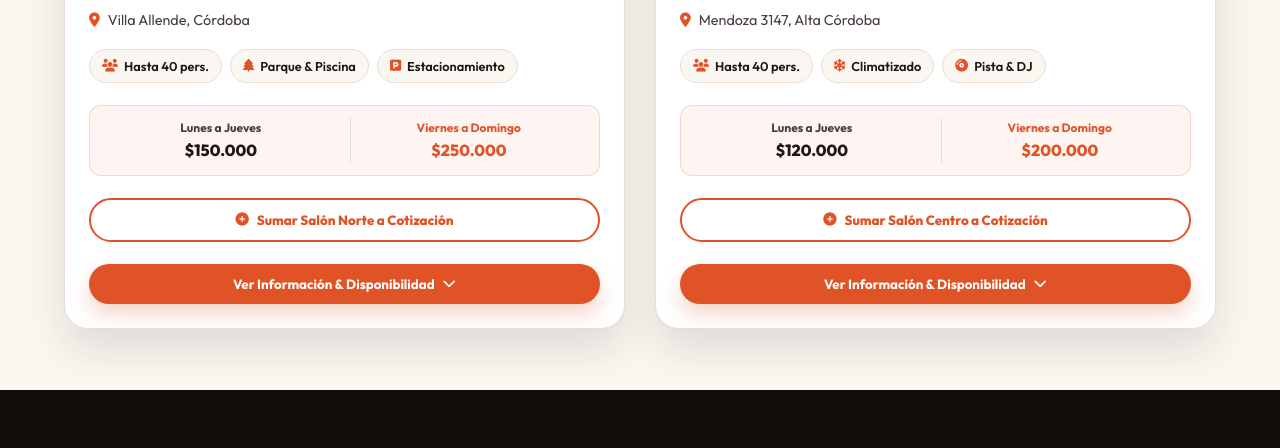
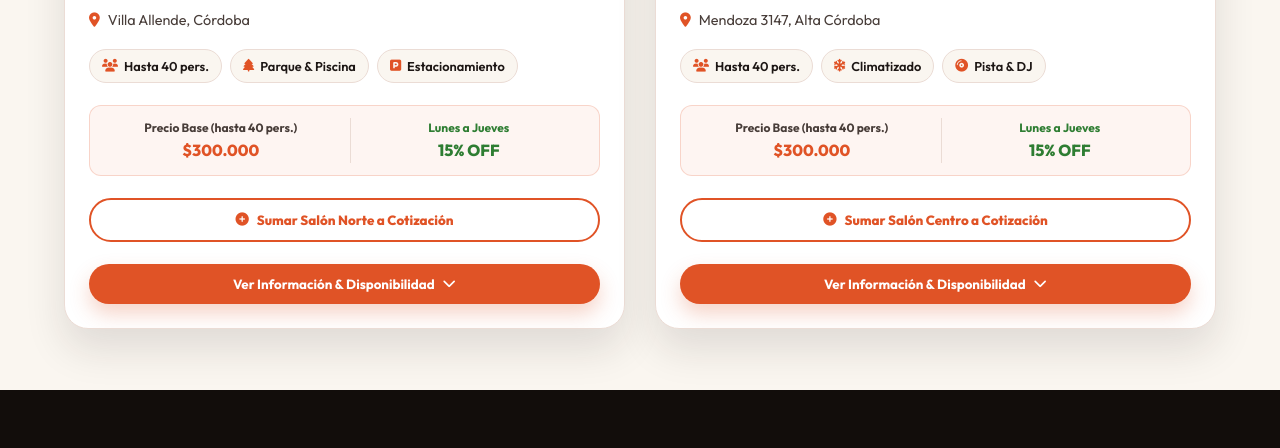
Before and after one commit to arielmartinelli/LaJuantadaEventos, a website: page salones.html in a window 1280 px wide. Shown: the part 830-1278 px from the top of the page. Drawn offline with Linux system fonts and the light colour scheme; no server answers.

Commit message:
Update: set .000 base for up to 40 pax and 15% OFF Lunes a Jueves on salones.html

```diff
--- a/salones.html
+++ b/salones.html
@@ -533,12 +533,12 @@
         <!-- Tarifas de Alquiler de Salón por día -->
         <div style="background: rgba(224, 83, 38, 0.06); border: 1px solid rgba(224, 83, 38, 0.2); border-radius: 12px; padding: 12px; margin-top: 10px; display: grid; grid-template-columns: 1fr 1fr; gap: 10px; text-align: center;">
           <div>
-            <span style="font-size: 0.75rem; font-weight: 700; color: var(--charcoal-light); display: block;">Lunes a Jueves</span>
-            <strong style="font-size: 1rem; color: var(--charcoal); font-weight: 800;" id="norte-price-weekday">$150.000</strong>
+            <span style="font-size: 0.75rem; font-weight: 700; color: var(--charcoal-light); display: block;">Precio Base (hasta 40 pers.)</span>
+            <strong style="font-size: 1rem; color: var(--primary-orange); font-weight: 800;" id="norte-price-weekday">$300.000</strong>
           </div>
           <div style="border-left: 1px solid var(--border-light);">
-            <span style="font-size: 0.75rem; font-weight: 700; color: var(--primary-orange); display: block;">Viernes a Domingo</span>
-            <strong style="font-size: 1rem; color: var(--primary-orange); font-weight: 800;" id="norte-price-weekend">$250.000</strong>
+            <span style="font-size: 0.75rem; font-weight: 700; color: #2e7d32; display: block;">Lunes a Jueves</span>
+            <strong style="font-size: 1rem; color: #2e7d32; font-weight: 800;" id="norte-price-weekend">15% OFF</strong>
           </div>
         </div>
 
@@ -621,12 +621,12 @@
         <!-- Tarifas de Alquiler de Salón por día -->
         <div style="background: rgba(224, 83, 38, 0.06); border: 1px solid rgba(224, 83, 38, 0.2); border-radius: 12px; padding: 12px; margin-top: 10px; display: grid; grid-template-columns: 1fr 1fr; gap: 10px; text-align: center;">
           <div>
-            <span style="font-size: 0.75rem; font-weight: 700; color: var(--charcoal-light); display: block;">Lunes a Jueves</span>
-            <strong style="font-size: 1rem; color: var(--charcoal); font-weight: 800;" id="centro-price-weekday">$120.000</strong>
+            <span style="font-size: 0.75rem; font-weight: 700; color: var(--charcoal-light); display: block;">Precio Base (hasta 40 pers.)</span>
+            <strong style="font-size: 1rem; color: var(--primary-orange); font-weight: 800;" id="centro-price-weekday">$300.000</strong>
           </div>
           <div style="border-left: 1px solid var(--border-light);">
-            <span style="font-size: 0.75rem; font-weight: 700; color: var(--primary-orange); display: block;">Viernes a Domingo</span>
-            <strong style="font-size: 1rem; color: var(--primary-orange); font-weight: 800;" id="centro-price-weekend">$200.000</strong>
+            <span style="font-size: 0.75rem; font-weight: 700; color: #2e7d32; display: block;">Lunes a Jueves</span>
+            <strong style="font-size: 1rem; color: #2e7d32; font-weight: 800;" id="centro-price-weekend">15% OFF</strong>
           </div>
         </div>
 
```
Also changed, not shown: script.js (+4 -4 lines).
